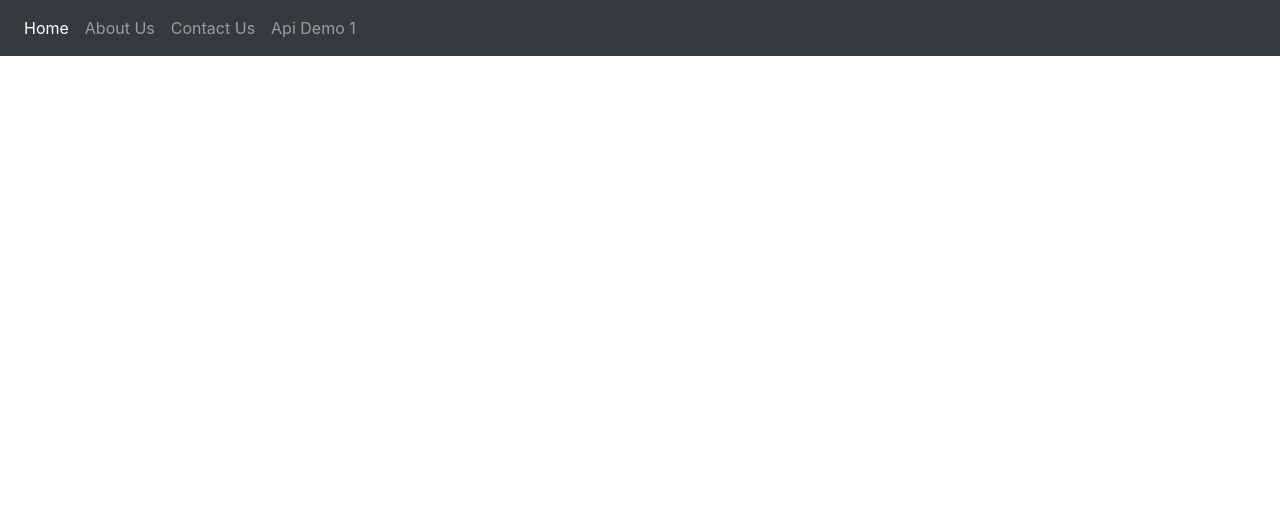
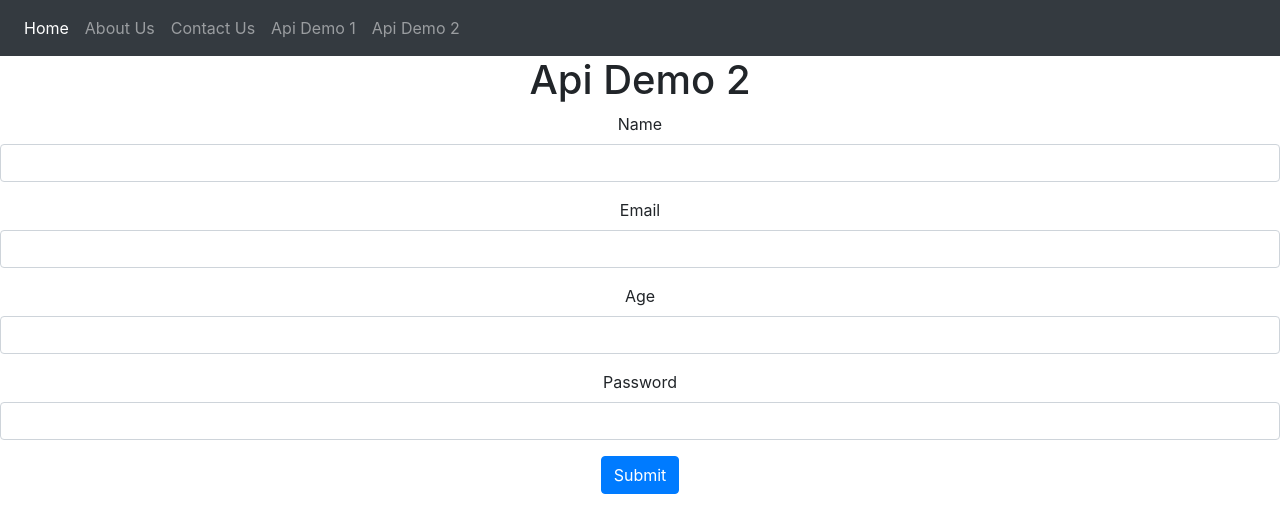
Before and after one commit to JAHANVI128/mern-internship, a React (Create React App) app: page /apidemo2 in a window 1280 px wide. Shown: the top 532 px of the page. Built offline with nearby package versions, Linux system fonts and the light colour scheme.

Commit message:
form and toastify

```diff
--- a/package.json
+++ b/package.json
@@ -13,6 +13,7 @@
     "react-hook-form": "^7.45.2",
     "react-router-dom": "^6.14.2",
     "react-scripts": "5.0.1",
+    "react-toastify": "^9.1.3",
     "web-vitals": "^2.1.4"
   },
   "scripts": {
--- a/src/App.js
+++ b/src/App.js
@@ -13,6 +13,7 @@ import { Country } from './components/Country';
 import { ContactUs } from './components/ContactUs';
 import { Director } from './components/Director';
 import { ApiDemo1 } from './components/ApiDemo1';
+import { ApiDemo2 } from './components/ApiDemo2';
 
 function App() {
 
@@ -139,6 +140,7 @@ function App() {
         <Route path="/contactus" element={<ContactUs/>}></Route>
         <Route path="/contactus/director/:id" element={<Director/>}></Route>
         <Route path="/apidemo1" element={<ApiDemo1/>}></Route>
+        <Route path="/apidemo2" element={<ApiDemo2/>}></Route>
       </Routes>
     </div>
   );
--- a/src/components/ApiDemo1.jsx
+++ b/src/components/ApiDemo1.jsx
@@ -1,9 +1,13 @@
 import axios from 'axios'
-import React, { useState } from 'react'
+import React, { useEffect, useState } from 'react'
 
 export const ApiDemo1 = () => {
 
   const [users, setusers] = useState([])
+  useEffect(() => {
+    getUserData()
+  }, [])
+
 
   const getUserData = async() => {
 
@@ -15,17 +19,34 @@ export const ApiDemo1 = () => {
   return (
     <div>
       <h1>ApiDemo1</h1>
-      <button onClick={
+      {/* <button onClick={
         () => {
           getUserData()
         }
-      }>Get User Data</button>
+      }>Get User Data</button> */}
       <table class="table">
         <thead>
           <tr>
-            <th></th>
+            <th scope="col">id</th>
+            <th scope="col">name</th>
+            <th scope="col">email</th>
+            <th scope="col">age</th>
           </tr>
         </thead>
+        <tbody>
+          {
+            users?.map((user) => {
+              return(
+                <tr>
+                  <th scope="row">{user._id}</th>
+                  <td>{user.name}</td>
+                  <td>{user.email}</td>
+                  <td>{user.age}</td>
+                </tr>
+              )
+            })
+          }
+        </tbody>
       </table>
     </div>
   )
--- /dev/null
+++ b/src/components/ApiDemo2.jsx
@@ -0,0 +1,91 @@
+import axios from 'axios'
+import React from 'react'
+import { useForm } from 'react-hook-form'
+import { useNavigate } from 'react-router-dom';
+import { ToastContainer, toast } from 'react-toastify';
+import 'react-toastify/dist/ReactToastify.css';
+
+export const ApiDemo2 = () => {
+
+    const navigate = useNavigate();
+
+    const {register,handleSubmit,formState:{errors}} = useForm()
+    const submitHandler = async (data) => {
+
+        console.log(data);
+        const res = await axios.post("http://localhost:3001/user/user",data);
+        console.log(res.data);
+        if(res.data.flag === 1 && res.status ===201){
+            // alert("User created successfully")
+            // toast.success('🦄 Wow so easy!', {
+            //     position: "bottom-right",
+            //     autoClose: 3000,
+            //     hideProgressBar: false,
+            //     closeOnClick: true,
+            //     pauseOnHover: true,
+            //     draggable: true,
+            //     progress: undefined,
+            //     theme: "colored",
+            // });
+            toast.success('User created successfully', {
+                position: "bottom-right",
+                autoClose: 3000,
+                hideProgressBar: false,
+                closeOnClick: true,
+                pauseOnHover: true,
+                draggable: true,
+                progress: undefined,
+                theme: "colored",
+            });
+        }
+        setTimeout(() => {
+            navigate("/apidemo1");
+        },3333)
+    }
+  return (
+    <div>
+        <ToastContainer
+            position="bottom-right"
+            autoClose={3000}
+            hideProgressBar={false}
+            newestOnTop={false}
+            closeOnClick
+            rtl={false}
+            pauseOnFocusLoss
+            draggable
+            pauseOnHover
+            theme="colored"
+        />
+        <h1>Api Demo 2</h1>
+        <form onSubmit={handleSubmit(submitHandler)}>
+        <div className="form-group">
+            <label htmlFor="name">Name</label>
+            <input type="text" className="form-control" {...register("name",{
+                required:true
+            })}></input>
+        </div>
+        <div className="form-group">
+            <label htmlFor="email">Email</label>
+            <input type="email" className="form-control" {...register("email",{
+                required:true
+            })}></input>
+        </div>
+        <div className="form-group">
+            <label htmlFor="age">Age</label>
+            <input type="number" className="form-control" {...register("age",{
+                required:true
+            })}></input>
+        </div>
+        <div className="form-group">
+            <label htmlFor="password">Password</label>
+            <input type="password" className="form-control" {...register("password",{
+                required:true
+            })}></input>
+        </div>
+        <div className="form-group">
+            <input type="submit" className="btn btn-primary"></input>
+        </div>
+        </form>
+    </div>
+  )
+}
--- a/src/components/Navbar.jsx
+++ b/src/components/Navbar.jsx
@@ -23,6 +23,9 @@ export const Navbar = () => {
             </li>
             <li class="nav-item">
               <Link class="nav-link" to="/apidemo1">Api Demo 1</Link>
+            </li>
+            <li class="nav-item">
+              <Link class="nav-link" to="/apidemo2">Api Demo 2</Link>
             </li>
 
             {/* <li class="nav-item dropdown">
```
Also changed, not shown: 1 other file (tests, documents, lock files or other folders).
